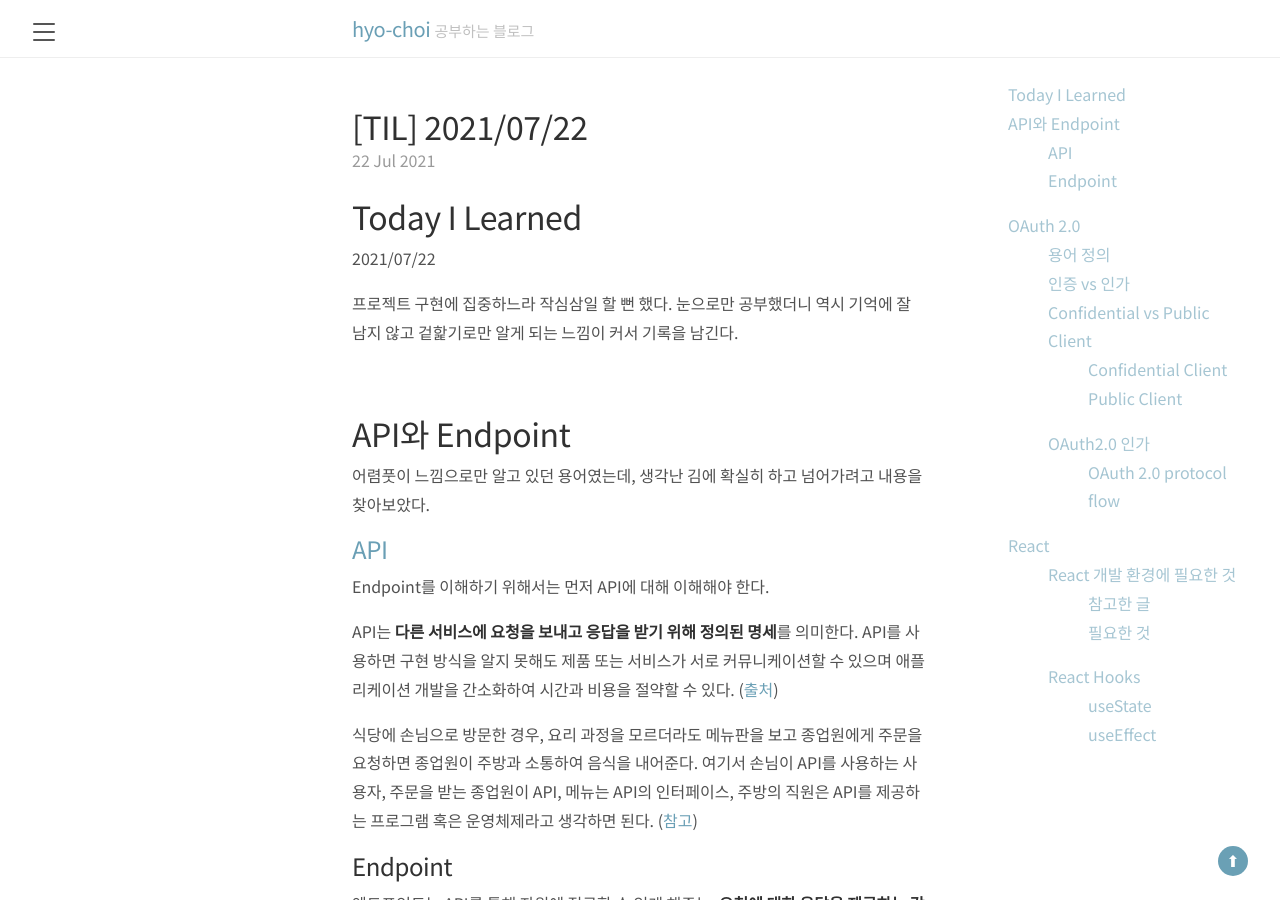
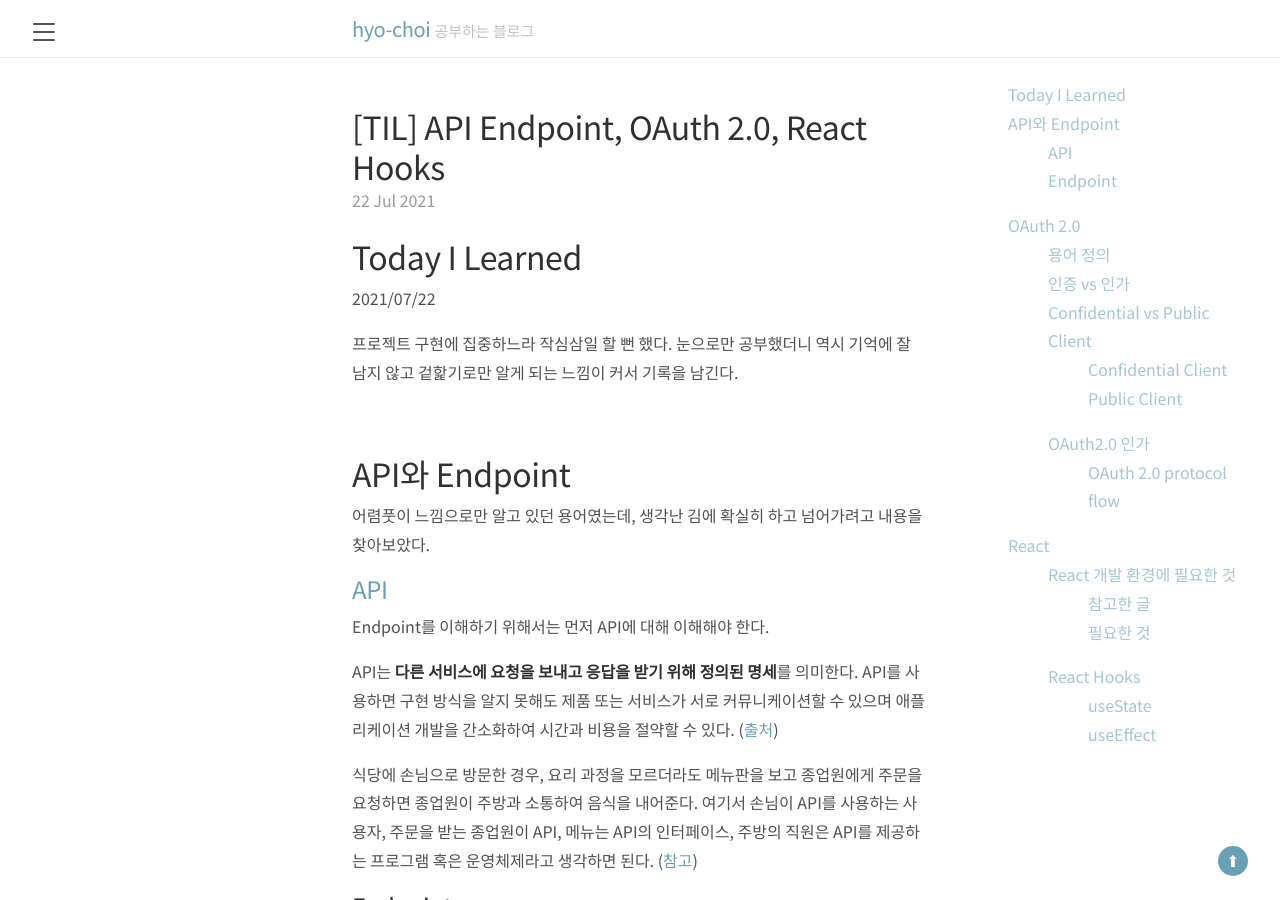
Before and after one commit to hyo-choi/hyo-choi.github.io, a Jekyll site: the page built from _posts/TIL/2021-07-22-today-I-learned.md, in a window 1280 px wide and 900 px high. Built offline with Jekyll 4.4.1, drawn with Linux system fonts in a browser that asks for light colours; comment, search, counter and statistics services are not loaded.

Commit message:
docs: TIL 제목 변경

```diff
--- a/_posts/TIL/2021-07-22-today-I-learned.md
+++ b/_posts/TIL/2021-07-22-today-I-learned.md
@@ -1,6 +1,6 @@
 ---
 layout: post
-title: "[TIL] 2021/07/22"
+title: "[TIL] API Endpoint, OAuth 2.0, React Hooks"
 categories: [TIL]
 tags: [TIL, API, OAuth 2.0, React, Webpack, React Hooks]
 comment: true
```
